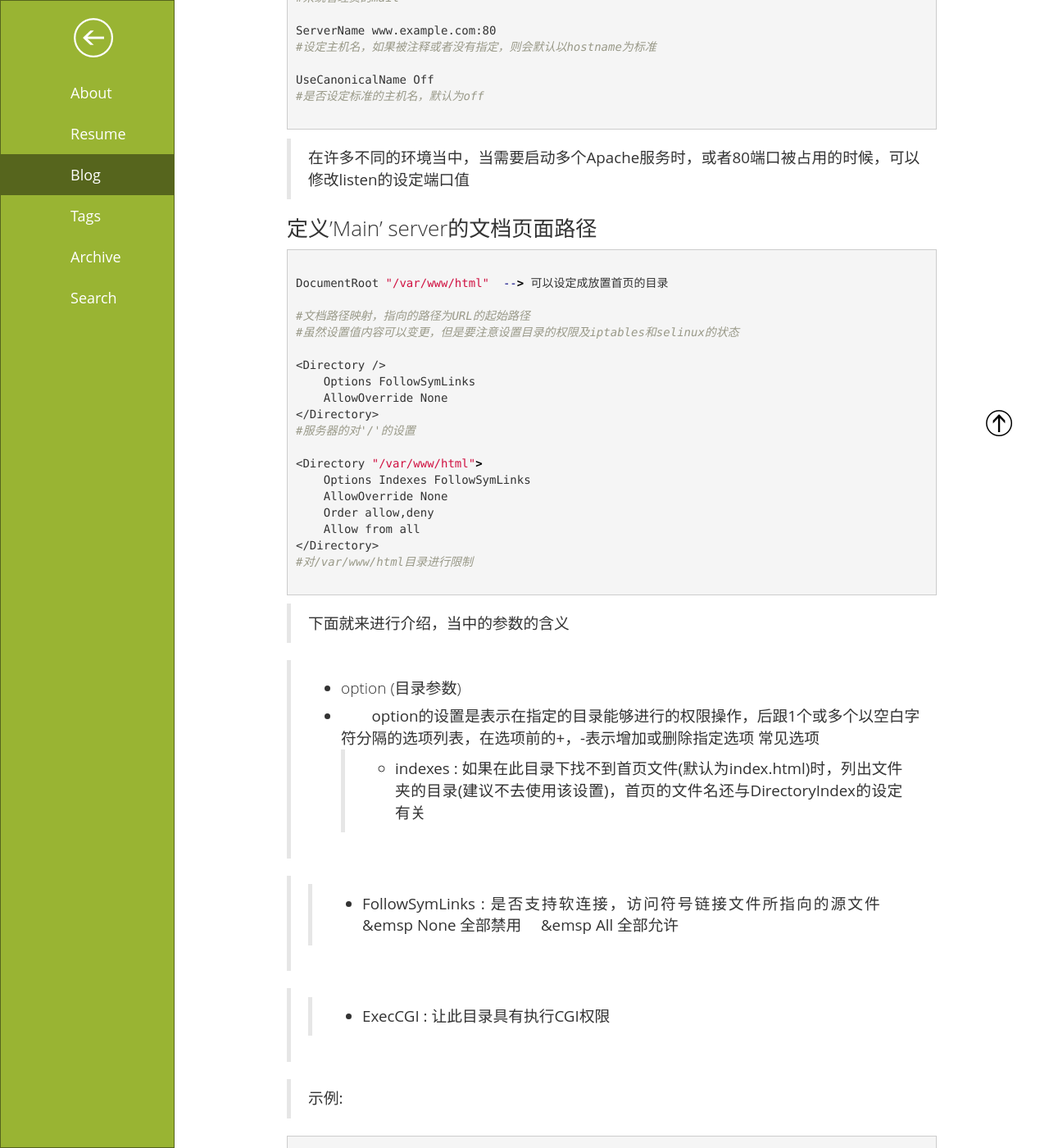
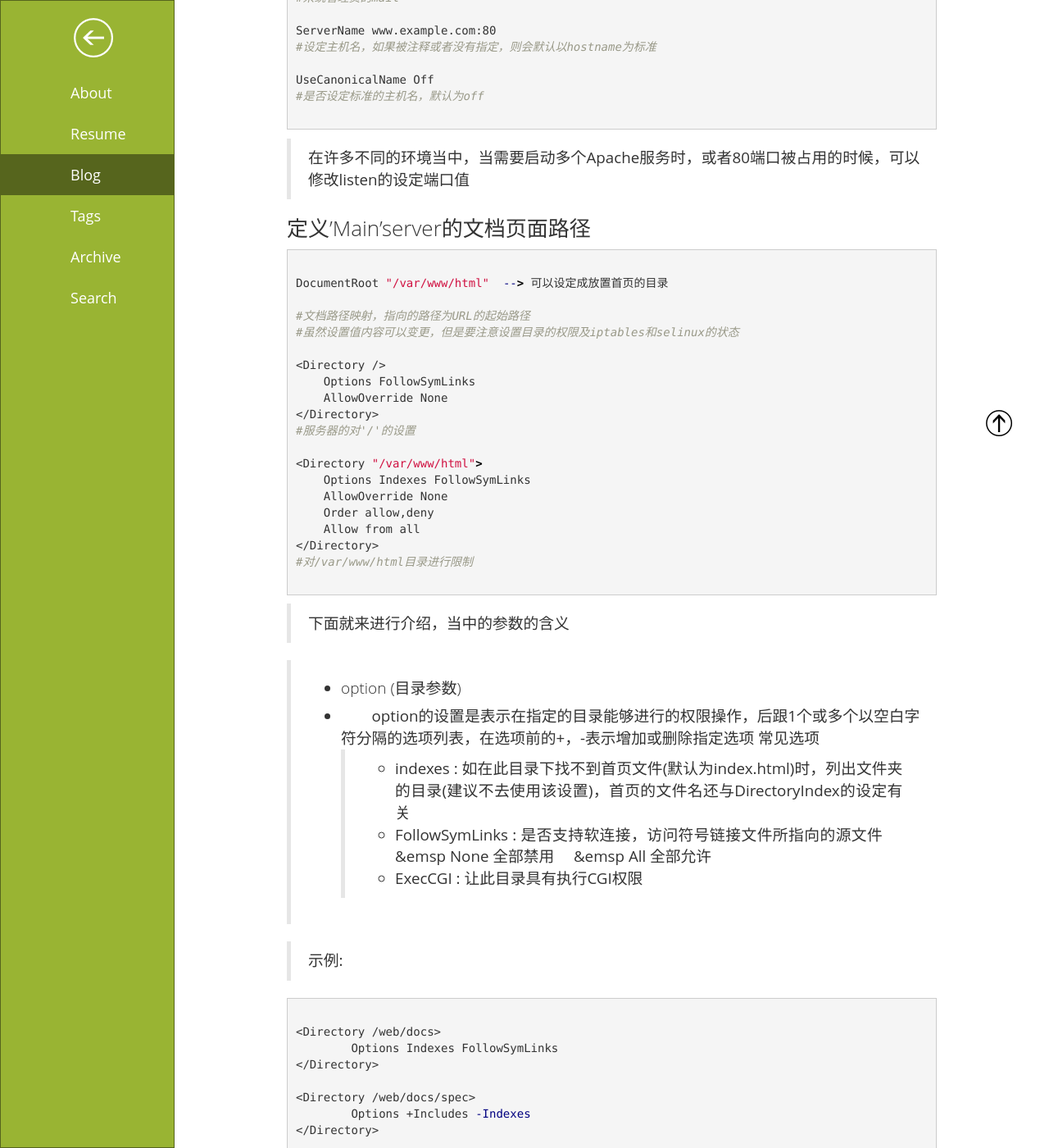
Before and after one commit to daysunshine/daysunshine.github.io, a Jekyll site: the page built from _posts/2017-09-29-linux-server-httpd-1.md, in a window 1280 px wide and 1400 px high, scrolled down 4471 px. Shown: the whole window at 82% size. Built offline with Jekyll 4.4.1, drawn with Linux system fonts in a browser that asks for light colours; comment, search, counter and statistics services are not loaded.

Commit message:
Update 2017-09-29-linux-server-httpd-1.md

````diff
--- a/_posts/2017-09-29-linux-server-httpd-1.md
+++ b/_posts/2017-09-29-linux-server-httpd-1.md
@@ -215,7 +215,7 @@
 
 > 在许多不同的环境当中，当需要启动多个Apache服务时，或者80端口被占用的时候，可以修改listen的设定端口值
 
-### 定义'Main' server的文档页面路径
+### 定义'Main'server的文档页面路径
 
 ```shell
 
@@ -244,12 +244,10 @@
 > - #### option (目录参数)
 > - &emsp;&emsp;option的设置是表示在指定的目录能够进行的权限操作，后跟1个或多个以空白字符分隔的选项列表，在选项前的+，-表示增加或删除指定选项
 > 常见选项
->> - indexes : 如果在此目录下找不到首页文件(默认为index.html)时，列出文件夹的目录(建议不去使用该设置)，首页的文件名还与DirectoryIndex的设定有关
-
+>> - indexes : 如在此目录下找不到首页文件(默认为index.html)时，列出文件夹的目录(建议不去使用该设置)，首页的文件名还与DirectoryIndex的设定有关
 >> - FollowSymLinks : 是否支持软连接，访问符号链接文件所指向的源文件
 >> &emsp;&emsp None  全部禁用
 >> &emsp;&emsp All   全部允许
-
 >> - ExecCGI : 让此目录具有执行CGI权限
 
 > 示例:
@@ -267,7 +265,7 @@
 ```
 
 > - #### AllowOverride
-> - &emsp;&emsp;是否允许额外的配置文件.htaccess的某些参数覆盖之前的配置指令，只对<directory>设定的语句有效
+&emsp;&emsp;是否允许额外的配置文件.htaccess的某些参数覆盖之前的配置指令，只对<directory>设定的语句有效
 
 > 权限类型:
 
@@ -282,14 +280,11 @@
 ```
 
 > - #### Order、allow和deny
-> - &emsp;&emsp;order:定义生效次序，写在后面的表示默认法则
+&emsp;&emsp;order:定义生效次序，写在后面的表示默认法则
 
 >> - order deny,allow :以deny优先处理，没有写入规则的默认为allow，常用于拒绝所有，允许特定条件
-
 >> - order allow,deny :以allow优先处理，没有写入规则的默认为deny，常用于允许所有，拒绝特定条件
-
 >> - Allow from, Deny from 允许，拒绝指定的条件
-
 >> - 若allow与deny设定的规则有冲突，则以order设定的为准
 
 示例:
@@ -435,6 +430,7 @@
 > 命令格式：```htpasswd [-c] [-s] [-m] [-D] passwdfile username```
 
 **选项**
+
 ```shell
 
 -c :自动创建文件，仅应该在文件不存在时使用，如果使用则会覆盖之前创建的用户
````
